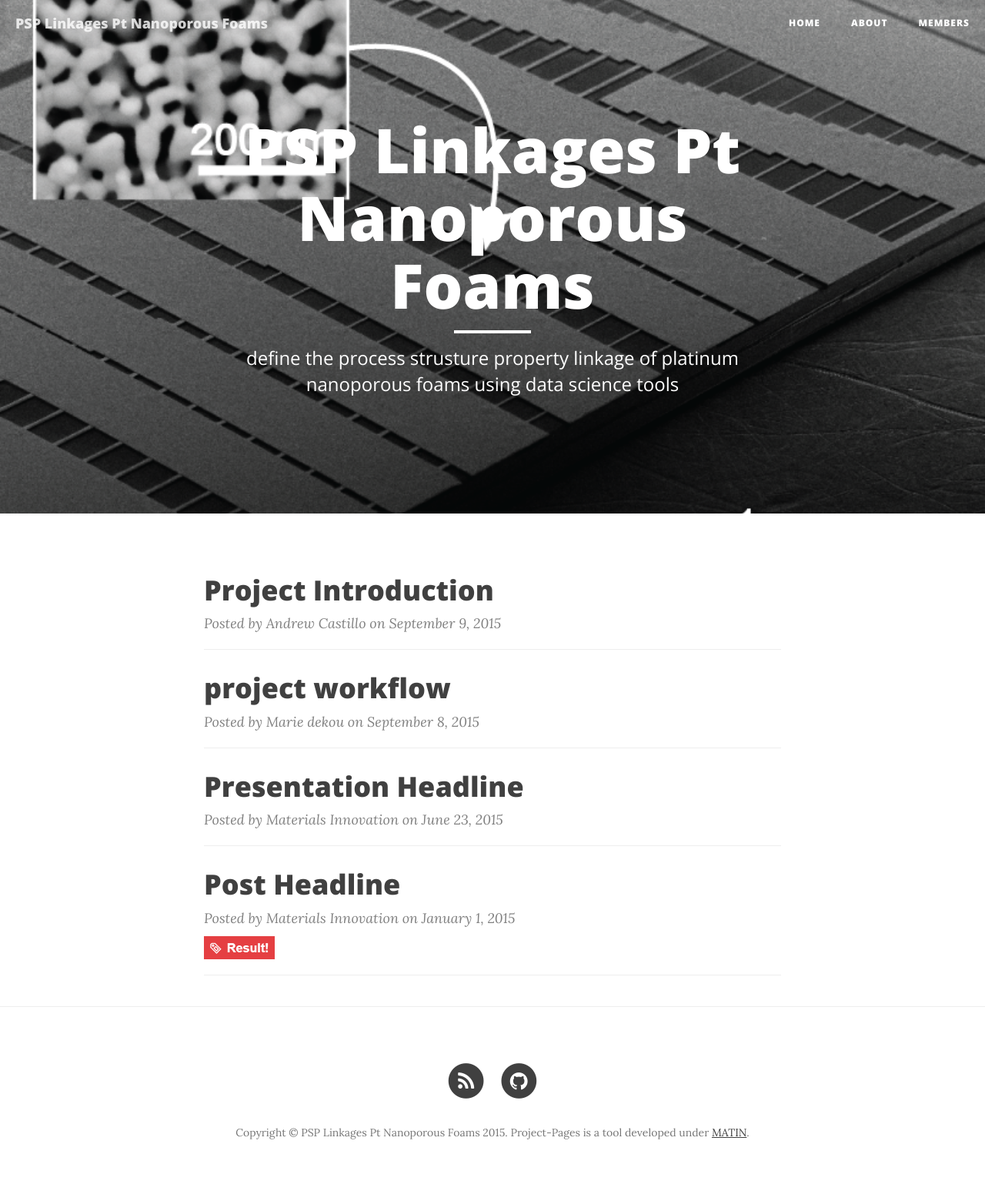
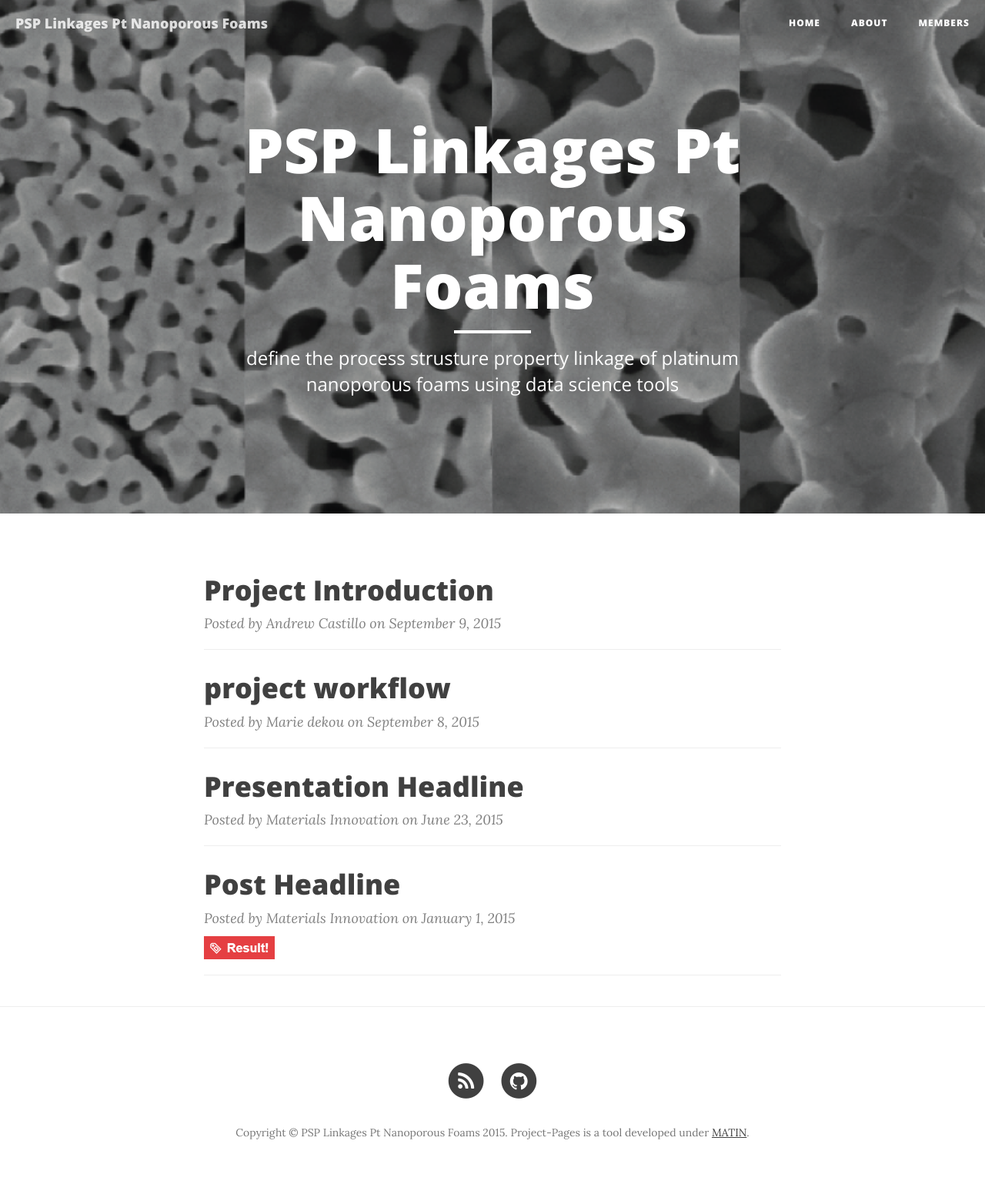
Before and after one commit to jcastillo7/MIC-Pt-NP-foams, a Jekyll site: the page built from index.html, in a window 1280 px wide. Shown: the whole page at 77% size. Built offline with Jekyll 4.4.1, drawn with Linux system fonts in a browser that asks for light colours; nearby versions of some CDN libraries; the list of posts is cut into pages by our own code.

Commit message:
Update _config.yml

```diff
--- a/_config.yml
+++ b/_config.yml
@@ -1,7 +1,7 @@
 # Site settings
 
 title: PSP Linkages Pt Nanoporous Foams
-header-img: "img/final header.png"
+header-img: "img/new header.png"
 email: mdekou3@gatech.edu
 description: "define the process strusture property linkage of platinum nanoporous foams using data science tools"
 baseurl: "/psp-linkages-Pt-foams"
```
